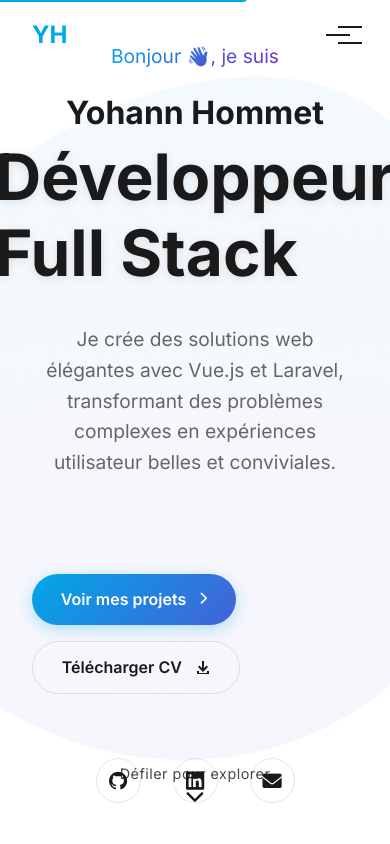
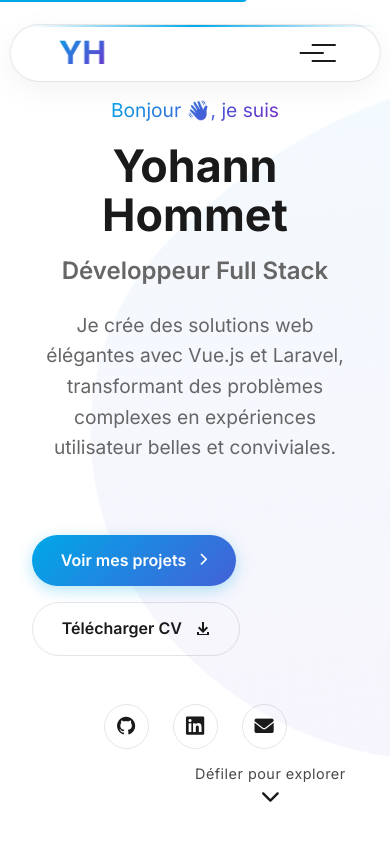
Before and after one commit to YohannHommet/portfolio, a website: page index.html in a window 390 px wide. Shown: the top 844 px of the page. Drawn offline with nearby package versions, Linux system fonts and the light colour scheme.

Commit message:
✨ style: Refactor layout and improve responsiveness of hero and navbar sectionss.

```diff
--- a/assets/style/layout/_navbar.css
+++ b/assets/style/layout/_navbar.css
@@ -1,59 +1,66 @@
 .navbar {
   position: fixed;
+  width: 95%;
+  max-width: 1400px;
+  top: 1.5rem;
+  left: 50%;
+  transform: translateX(-50%);
+  z-index: 1000;
+  background: rgba(255, 255, 255, 0.05);
+  backdrop-filter: blur(6px);
+  -webkit-backdrop-filter: blur(6px);
+  border: 1px solid var(--border-color);
+  padding: 0 1rem;
+  transition: all 0.3s ease;
+  border-radius: 100px;
+  box-shadow: 0 8px 32px rgba(0, 0, 0, 0.05);
+}
+
+.navbar::before {
+  content: '';
+  position: absolute;
   top: 0;
-  left: 0;
+  left: 50%;
+  transform: translateX(-50%);
   width: 100%;
-  z-index: 1000;
-  transition: background-color 0.3s ease, box-shadow 0.3s ease;
-  padding: 1rem 0;
+  height: 2px;
+  background: linear-gradient(90deg, transparent 5%, var(--accent-color) 50%, transparent 100%);
 }
 
 .navbar-content {
+  max-width: 1200px;
+  margin: 0 auto;
+  padding: 0 2rem;
   display: flex;
   justify-content: space-between;
   align-items: center;
-  max-width: 1200px;
-  margin: 0 auto;
-  padding: 0 2rem;
-}
-
-.navbar.scrolled {
-  background-color: var(--navbar-bg-scrolled);
-  backdrop-filter: blur(10px);
-  box-shadow: 0 2px 10px rgba(0, 0, 0, 0.1);
+  height: 3.5rem;
 }
 
 .logo {
-  font-size: 1.5rem;
+  font-size: 2rem;
   font-weight: 700;
-  color: var(--primary-color);
+  background: linear-gradient(135deg, var(--accent-color) 0%, var(--accent-color-secondary) 100%);
+  -webkit-background-clip: text;
+  background-clip: text;
+  color: transparent;
   text-decoration: none;
-  transition: transform 0.3s ease;
-}
-
-.logo:hover,
-.logo:focus {
-  transform: scale(1.05);
 }
 
 .nav-links {
   display: flex;
+  gap: 2rem;
   align-items: center;
-  gap: 2rem;
 }
 
 .nav-link {
   color: var(--text-color);
   text-decoration: none;
+  font-size: 0.95rem;
   font-weight: 500;
+  padding: 0.3rem 0;
+  position: relative;
   transition: color 0.3s ease;
-  position: relative;
-  padding: 0.5rem 0;
-}
-
-.nav-link:hover,
-.nav-link:focus {
-  color: var(--primary-color);
 }
 
 .nav-link::after {
@@ -63,19 +70,28 @@
   left: 0;
   width: 0;
   height: 2px;
-  background-color: var(--primary-color);
+  background: var(--accent-color);
   transition: width 0.3s ease;
 }
 
-.nav-link:hover::after,
-.nav-link:focus::after,
-.nav-link.active::after {
+.nav-link:hover {
+  color: var(--accent-color);
+  background: linear-gradient(135deg, var(--accent-color) 0%, var(--accent-color-secondary) 100%);
+  -webkit-background-clip: text;
+  background-clip: text;
+  color: transparent;
+}
+
+.nav-link:hover::after {
   width: 100%;
 }
 
 .nav-link.active {
-  color: var(--primary-color);
-  font-weight: 600;
+  color: var(--accent-color);
+}
+
+.nav-link.active::after {
+  width: 100%;
 }
 
 /* Menu mobile */
--- a/assets/style/sections/_contact.css
+++ b/assets/style/sections/_contact.css
@@ -12,13 +12,15 @@
 
 .contact-form {
   background: rgba(255, 255, 255, 0.05);
-  backdrop-filter: blur(6px);
-  -webkit-backdrop-filter: blur(6px);
+  backdrop-filter: blur(10px);
+  -webkit-backdrop-filter: blur(10px);
   max-width: 700px;
   margin: 0 auto;
   padding: 3rem;
   border-radius: 24px;
-  border: 1px solid rgba(255, 255, 255, 0.2);
+  border-width: 1px;
+  border-style: solid;
+  border-color: var(--border-color);
   box-shadow: 0 4px 24px rgba(0, 0, 0, 0.04);
   transition: transform 0.3s ease, box-shadow 0.3s ease;
 }
@@ -62,8 +64,7 @@
   background: linear-gradient(45deg, rgba(0, 168, 232, 0.05) 0%, rgba(121, 40, 202, 0.05) 100%);
   border-radius: 43% 57% 70% 30% / 30% 43% 57% 70%;
   top: 50%;
-  left: 50%;
-  transform: translate(-50%, -50%);
+  left: 25%;
   animation: morphing 20s ease-in-out infinite;
   z-index: 0;
 }
--- a/assets/style/sections/_hero.css
+++ b/assets/style/sections/_hero.css
@@ -1,10 +1,10 @@
 .hero {
   position: relative;
   min-height: 100vh;
-  padding: 0 2rem;
+  padding: 0;
   display: flex;
   align-items: center;
-  justify-content: center;
+  justify-content: flex-start;
   overflow: hidden;
 }
 
@@ -16,8 +16,7 @@
   background: linear-gradient(45deg, rgba(0, 168, 232, 0.05) 0%, rgba(121, 40, 202, 0.05) 100%);
   border-radius: 43% 57% 70% 30% / 30% 43% 57% 70%;
   top: 50%;
-  left: 50%;
-  transform: translate(-50%, -50%);
+  left: 25%;
   animation: morphing 20s ease-in-out infinite;
   z-index: 0;
 }
@@ -25,21 +24,22 @@
 .hero-content {
   position: relative;
   z-index: 1;
-  max-width: 800px;
+  max-width: 1200px;
   margin: 0 auto;
   width: 100%;
-  display: flex;
-  flex-direction: column;
-  align-items: center;
-  justify-content: center;
+  display: grid;
+  grid-template-columns: 2fr 1fr;
+  gap: 2rem;
+  padding: 0 2rem;
 }
 
 .hero-text {
   width: 100%;
-  max-width: 700px;
   display: flex;
   flex-direction: column;
-  align-items: center;
+  align-items: flex-start;
+  justify-content: center;
+  padding-left: 2rem;
 }
 
 .hero-greeting {
@@ -54,30 +54,60 @@
   color: transparent;
 }
 
+h1 {
+  font-size: 4.5rem;
+  font-weight: 700;
+  line-height: 1.1;
+  margin-bottom: 1rem;
+  color: var(--text-color);
+  opacity: 0;
+  transform: translateY(20px);
+  animation: fadeInUp 0.6s ease forwards 0.1s;
+}
+
 .hero-title {
-  font-size: 4rem;
-  font-weight: 700;
+  font-size: 1.8rem;
+  font-weight: 600;
   line-height: 1.2;
-  margin-bottom: 2rem;
-  color: var(--text-color);
-  text-shadow: 0 2px 10px rgba(0, 0, 0, 0.1);
+  margin-bottom: 1.5rem;
+  color: var(--text-color-secondary);
   opacity: 0;
   transform: translateY(20px);
   animation: fadeInUp 0.6s ease forwards 0.2s;
 }
 
 .hero-description {
-  text-align: center;
+  text-align: left;
   font-size: 1.2rem;
   line-height: 1.6;
   color: var(--text-color-secondary);
-  margin-bottom: 4rem;
+  margin-bottom: 2.5rem;
+  max-width: 90%;
+  opacity: 0;
+  transform: translateY(20px);
+  animation: fadeInUp 0.6s ease forwards 0.3s;
+}
+
+.hero-buttons {
+  opacity: 0;
+  transform: translateY(20px);
   animation: fadeInUp 0.6s ease forwards 0.4s;
+}
+
+.hero-social {
+  display: flex;
+  gap: 1.5rem;
+  margin-top: 3rem;
+  opacity: 0;
+  transform: translateY(20px);
+  animation: fadeInUp 0.6s ease forwards 0.5s;
 }
 
 .hero-scroll {
   position: absolute;
   bottom: 2rem;
+  left: 50%;
+  transform: translateX(-50%);
   display: flex;
   flex-direction: column;
   align-items: center;
@@ -110,6 +140,44 @@
   opacity: 1;
 }
 
+/* Responsive styles */
+@media (max-width: 992px) {
+  .hero-content {
+    grid-template-columns: 1fr;
+    text-align: center;
+  }
+
+  .hero-text {
+    align-items: center;
+    padding-left: 0;
+    max-width: 100%;
+  }
+
+  .hero-description {
+    text-align: center;
+    max-width: 100%;
+  }
+
+  .hero::after {
+    right: 50%;
+    transform: translate(50%, -50%);
+  }
+
+  h1 {
+    font-size: 3.5rem;
+  }
+}
+
+@media (max-width: 768px) {
+  h1 {
+    font-size: 2.8rem;
+  }
+
+  .hero-title {
+    font-size: 1.5rem;
+  }
+}
+
 @keyframes fadeInUp {
   from {
     opacity: 0;
@@ -125,17 +193,17 @@
 @keyframes morphing {
   0% {
     border-radius: 43% 57% 70% 30% / 30% 43% 57% 70%;
-    transform: translate(-50%, -50%) rotate(0deg);
+    transform: translate(0, -50%) rotate(0deg);
   }
 
   50% {
     border-radius: 57% 43% 30% 70% / 70% 57% 43% 30%;
-    transform: translate(-50%, -50%) rotate(180deg);
+    transform: translate(0, -50%) rotate(180deg);
   }
 
   100% {
     border-radius: 43% 57% 70% 30% / 30% 43% 57% 70%;
-    transform: translate(-50%, -50%) rotate(360deg);
+    transform: translate(0, -50%) rotate(360deg);
   }
 }
 
```
Also changed, not shown: index.html (+1 -1 lines).
